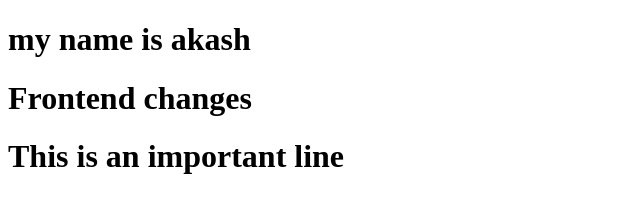
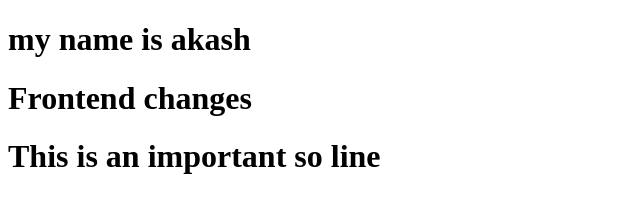
Before and after one commit to akashraja33/Sample-repo1, a plain HTML site: page index.html in a window 1280 px wide. Shown: the whole page, without its empty margins (0-640 px from the left). Drawn offline with Linux system fonts and the light colour scheme.

Commit message:
fix : made some code changes

```diff
--- a/index.html
+++ b/index.html
@@ -8,6 +8,6 @@
 <body>
     <h1>my name is akash</h1>
     <h1>Frontend changes</h1>
-    <h1>This is an important line</h1>
+    <h1>This is an important so line</h1>
 </body>
 </html>
```
